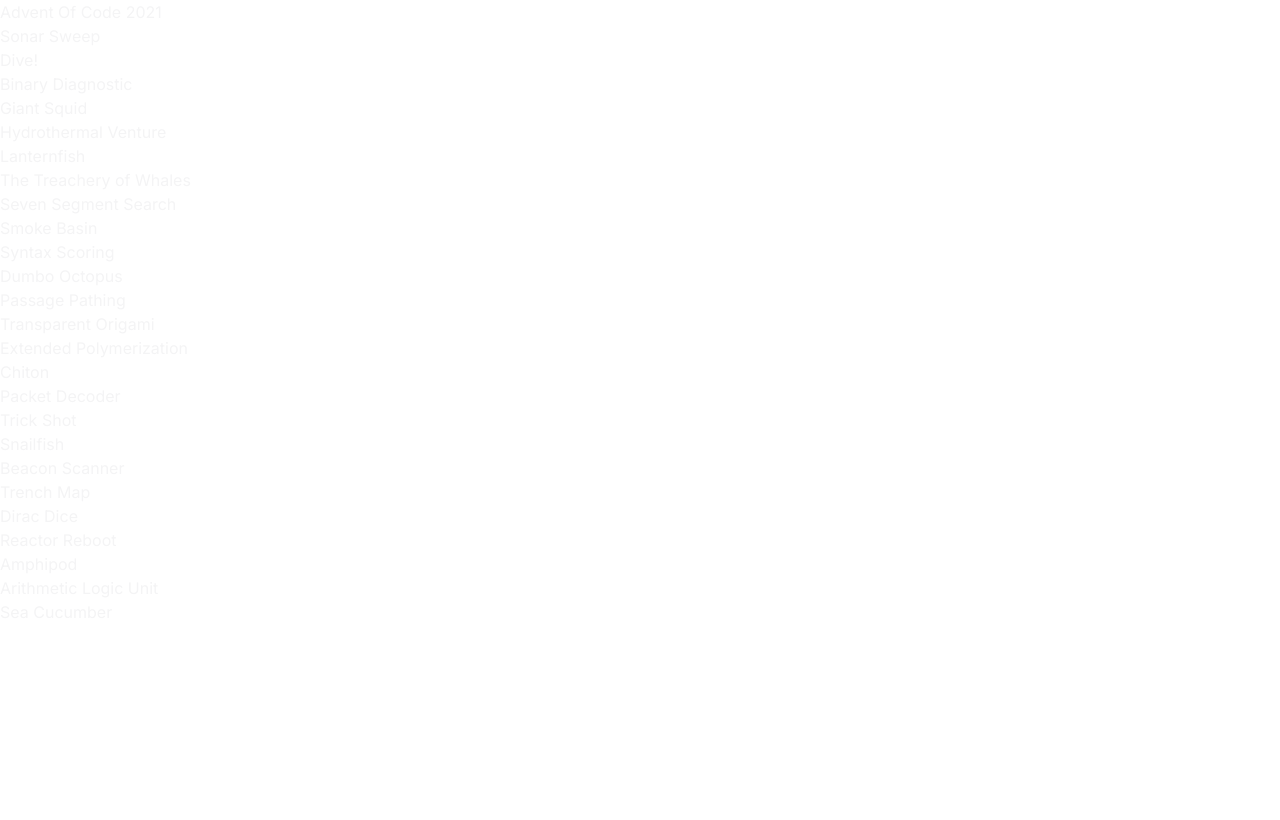
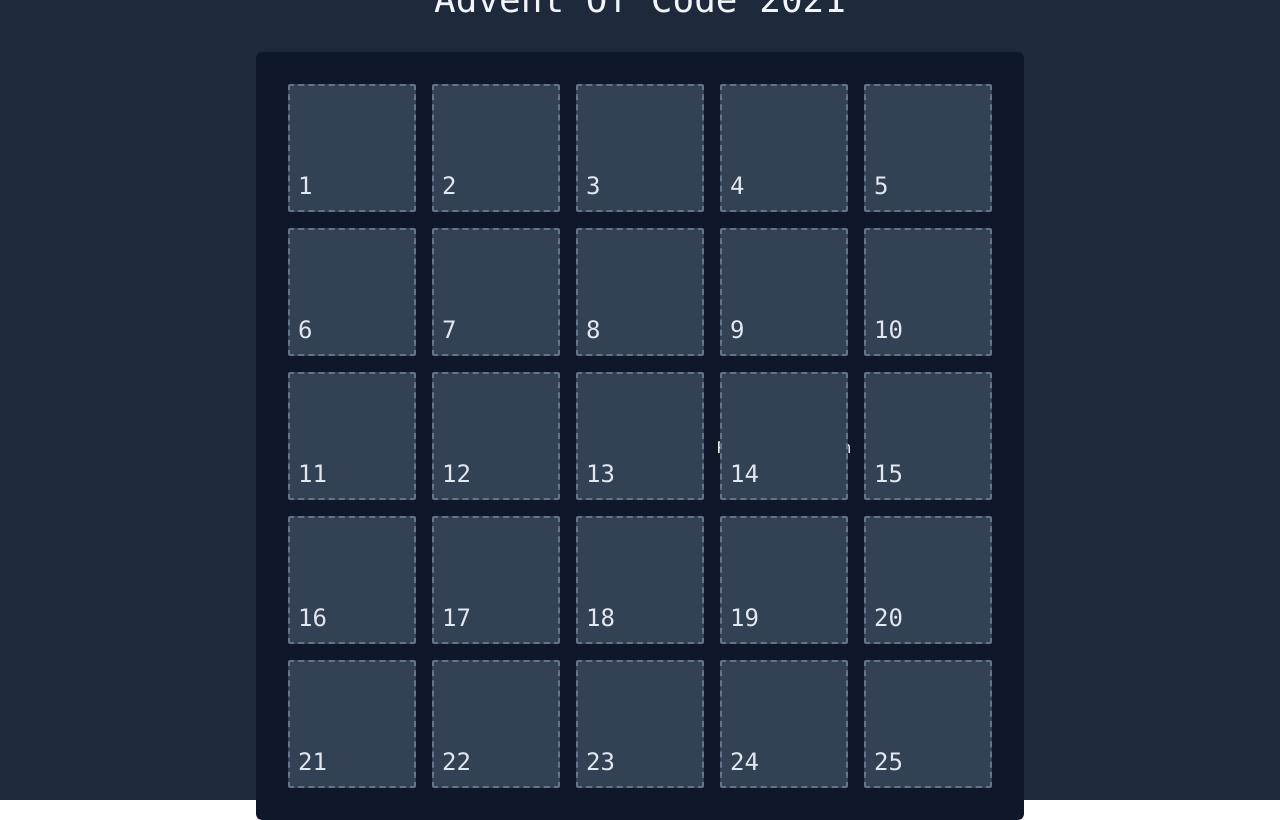
Before and after one commit to matystroia/aoc-2021, a Next.js app: page / in a window 1280 px wide. Built offline with nearby package versions, Linux system fonts and the light colour scheme.

Commit message:
add landing page

```diff
--- a/app/page.js
+++ b/app/page.js
@@ -1,14 +1,27 @@
 import { ChallengeNames } from "./input/names";
 
-// TODO: Should maybe move `components` to top level
+function Day({ day, name }) {
+    return (
+        <div className="relative w-32 h-32 font-mono rounded-sm cursor-pointer bg-slate-950 group preserve-3d center">
+            <div className="absolute inset-0 flex items-end p-2 text-2xl transition-transform origin-left border-2 border-dashed rounded-sm bg-slate-700 group-hover:-rotate-y-90 border-slate-500 text-slate-200">
+                {day}
+            </div>
+            <div className="p-4 text-center">{name}</div>
+        </div>
+    );
+}
 
 export default function Page() {
     return (
-        <main>
-            <h1>Advent Of Code 2021</h1>
-            {Object.entries(ChallengeNames).map(([day, name]) => (
-                <div key={day}>{name}</div>
-            ))}
+        <main className="flex flex-col items-center justify-center w-screen h-screen bg-slate-800">
+            <h1 className="mb-8 font-mono text-4xl text-slate-100">
+                Advent Of Code <span className="">2021</span>
+            </h1>
+            <div className="flex flex-wrap gap-4 perspective-[1200px] justify-center max-w-3xl py-8 bg-slate-900 rounded-md">
+                {Object.entries(ChallengeNames).map(([day, name]) => (
+                    <Day key={day} day={day} name={name} />
+                ))}
+            </div>
         </main>
     );
 }
```
